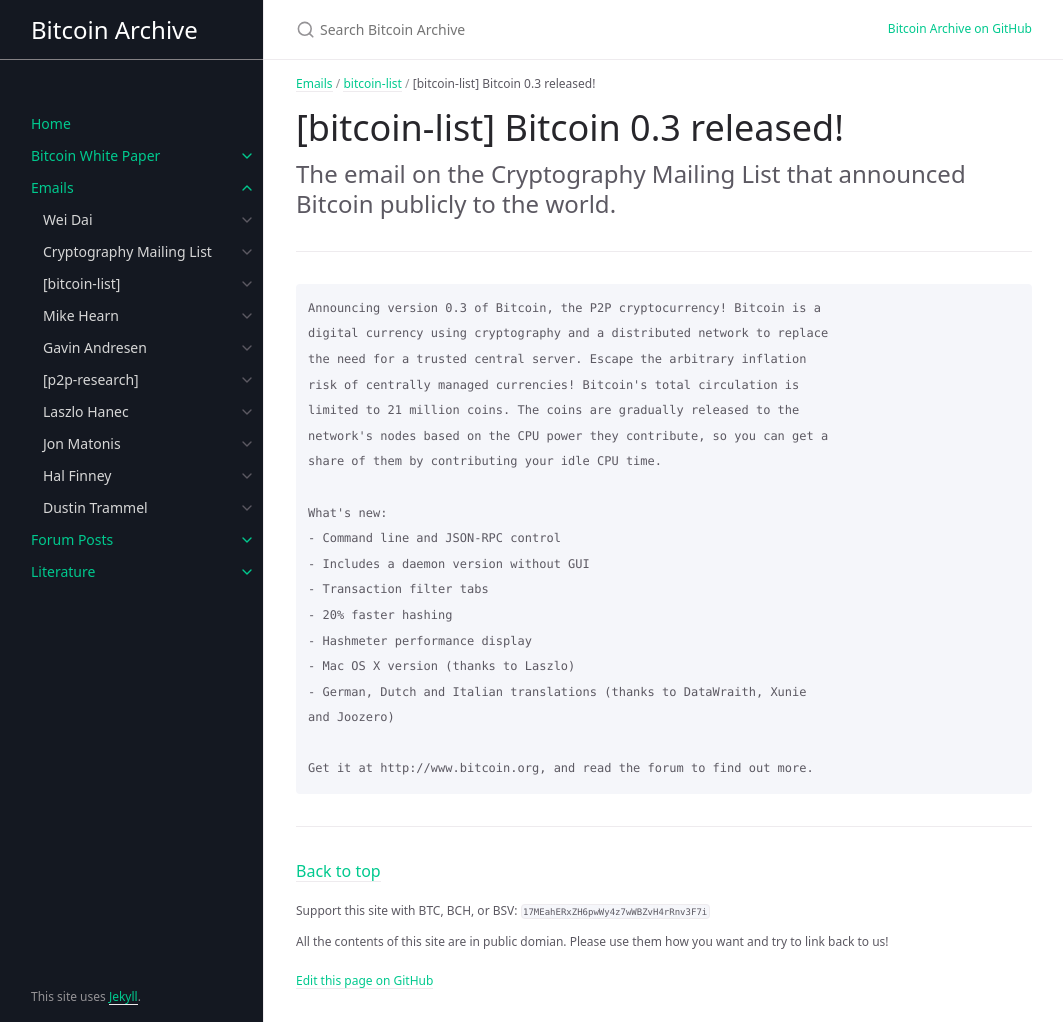
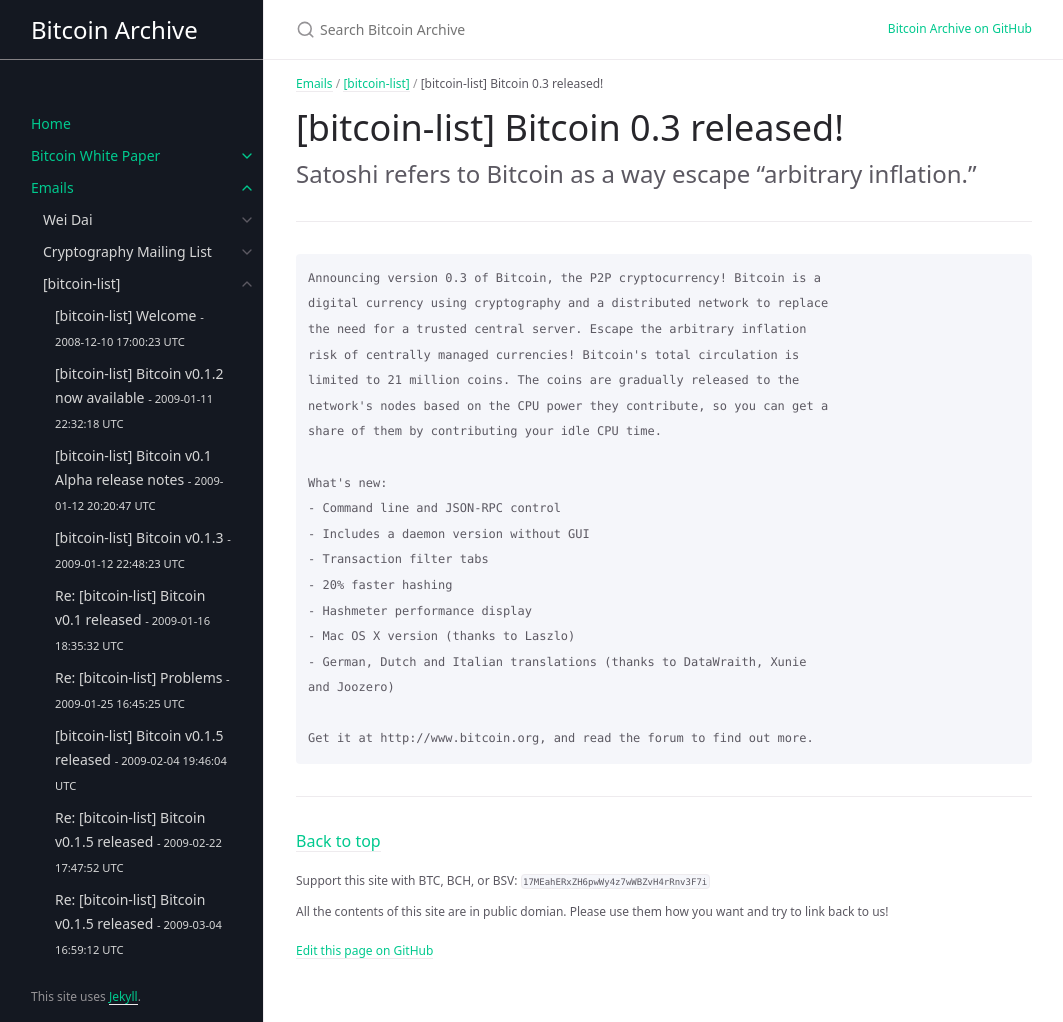
Before and after one commit to wakgill/bitcoin-archive, a Jekyll site: the page built from docs/emails/bitcoin-list/12.md, in a window 1280 px wide and 1022 px high. Shown: the whole window, without its empty margins (108-1171 px from the left). Built offline with Jekyll 4.4.1, drawn with Linux system fonts in a browser that asks for light colours; some web fonts are replaced.

Commit message:
Update 12.md

```diff
--- a/docs/emails/bitcoin-list/12.md
+++ b/docs/emails/bitcoin-list/12.md
@@ -1,15 +1,16 @@
 ---
-layout: default
+layout: email
 title: '[bitcoin-list] Bitcoin 0.3 released!'
 grand_parent: Emails
-parent: bitcoin-list
+parent: '[bitcoin-list]'
 nav_order: 12
 date: 2010-07-06 21:53:53 UTC
+original: https://sourceforge.net/p/bitcoin/mailman/message/25686730/
 ---
 
 # [bitcoin-list] Bitcoin 0.3 released!
 
-The email on the Cryptography Mailing List that announced Bitcoin publicly to the world.
+Satoshi refers to Bitcoin as a way escape "arbitrary inflation."
 {: .fs-6 .fw-300 }
 
 ---
```
